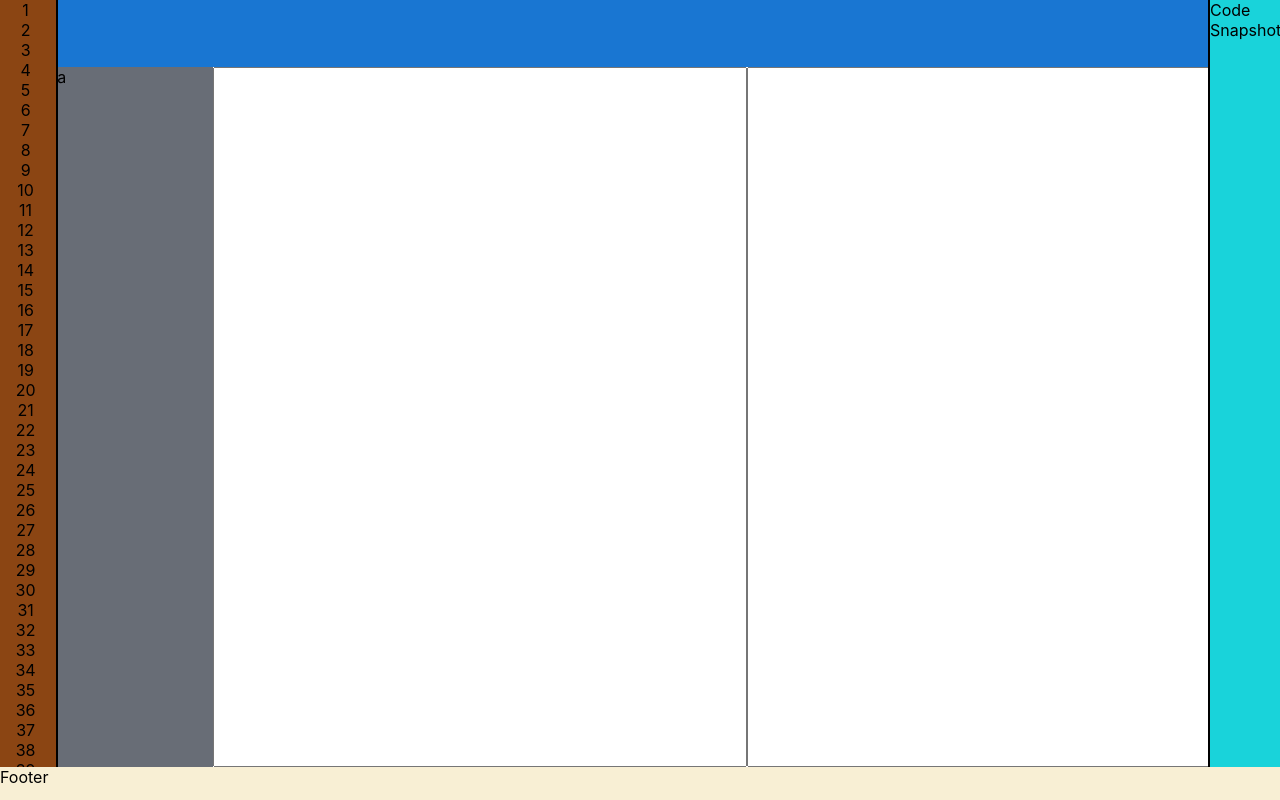
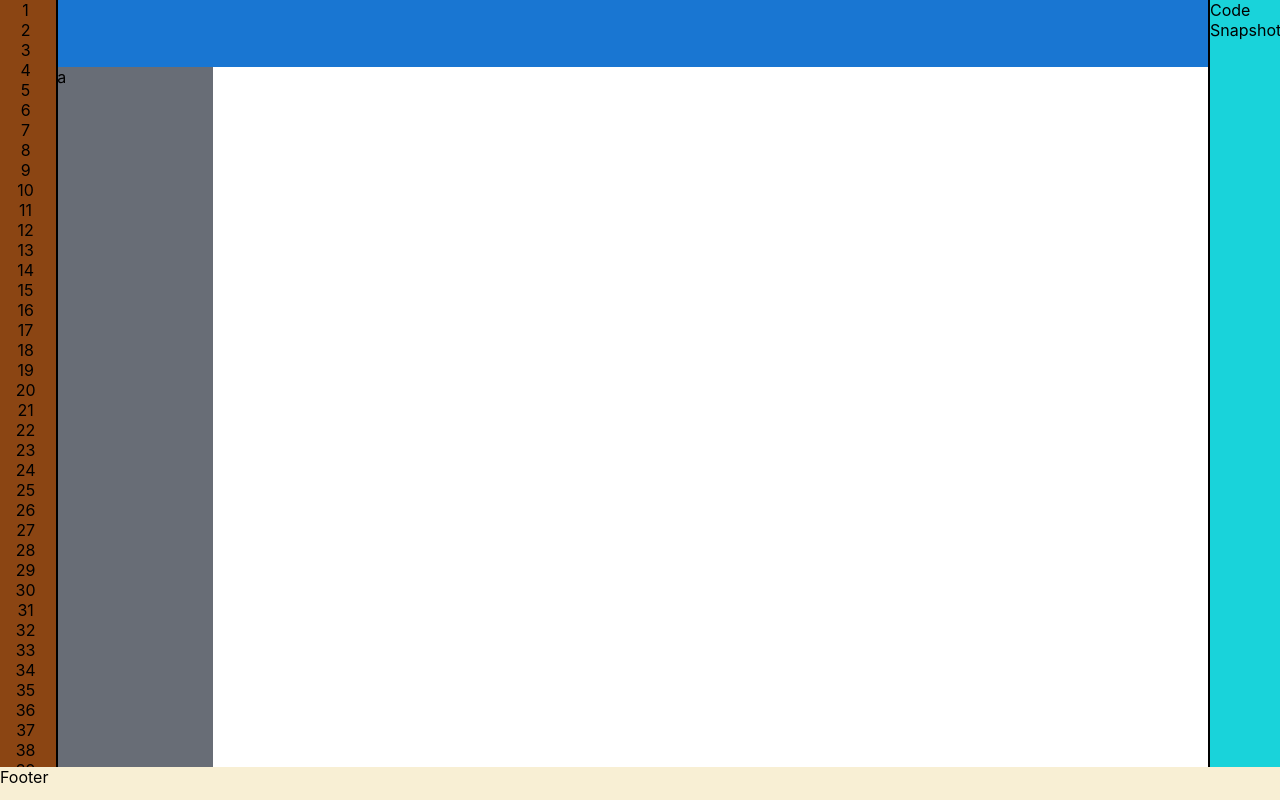
Before and after one commit to JaiRaga/jstxt_client, a React (Create React App) app: page / in a window 1280 px wide. Shown: the top 800 px of the page. Built offline with nearby package versions, Linux system fonts and the light colour scheme.

Commit message:
added padding to fit text

```diff
--- a/src/components/editor/Editor.js
+++ b/src/components/editor/Editor.js
@@ -5,6 +5,8 @@ import babel from "prettier/parser-babel";
 import htmlparser from "prettier/parser-html";
 import cssparser from "prettier/parser-postcss";
 import "../home/Home.css";
+import CodeSnapShot from "./CodeSnapShot";
+import LineNumber from "../line/LineNumber";
 
 const useStyles = makeStyles((theme) => ({
   container: {
@@ -16,7 +18,14 @@ const useStyles = makeStyles((theme) => ({
     gridColumn: "span 24",
     gridRow: "span 24",
     lineHeight: "20px",
-    fontSize: "16px"
+    fontSize: "16px",
+    paddingLeft: "26px",
+    paddingRight: "74px",
+    border: "none",
+    outline: "none"
+  },
+  nums: {
+    marginRight: "auto"
   }
 }));
 
@@ -39,16 +48,15 @@ const Editor = () => {
   };
 
   const onClick = () => {
-    setFormattedCode(
-      prettier.format(rawCode, {
-        semi: false,
-        parser: "html",
-        plugins: [babel, htmlparser, cssparser],
-        tabWidth: 2
-      })
-    );
-
-    setRawCode(formattedCode);
+    // setFormattedCode(
+    //   prettier.format(rawCode, {
+    //     semi: false,
+    //     parser: "html",
+    //     plugins: [babel, htmlparser, cssparser],
+    //     tabWidth: 2
+    //   })
+    // );
+    // setRawCode(formattedCode);
   };
 
   return (
```
